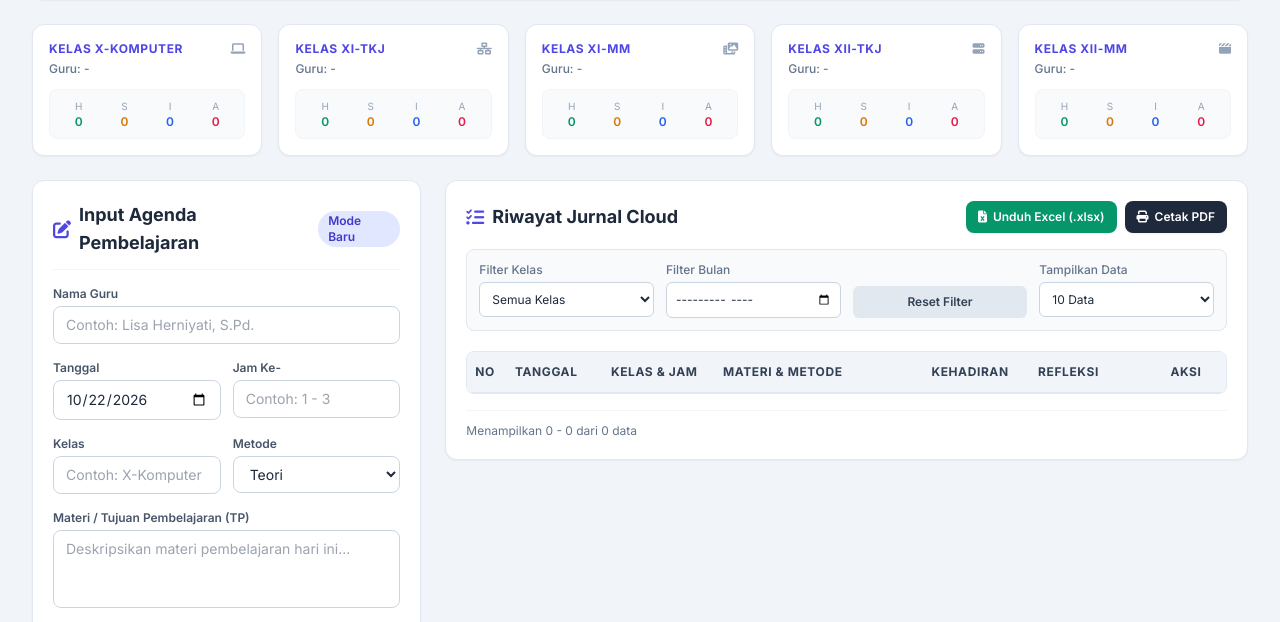
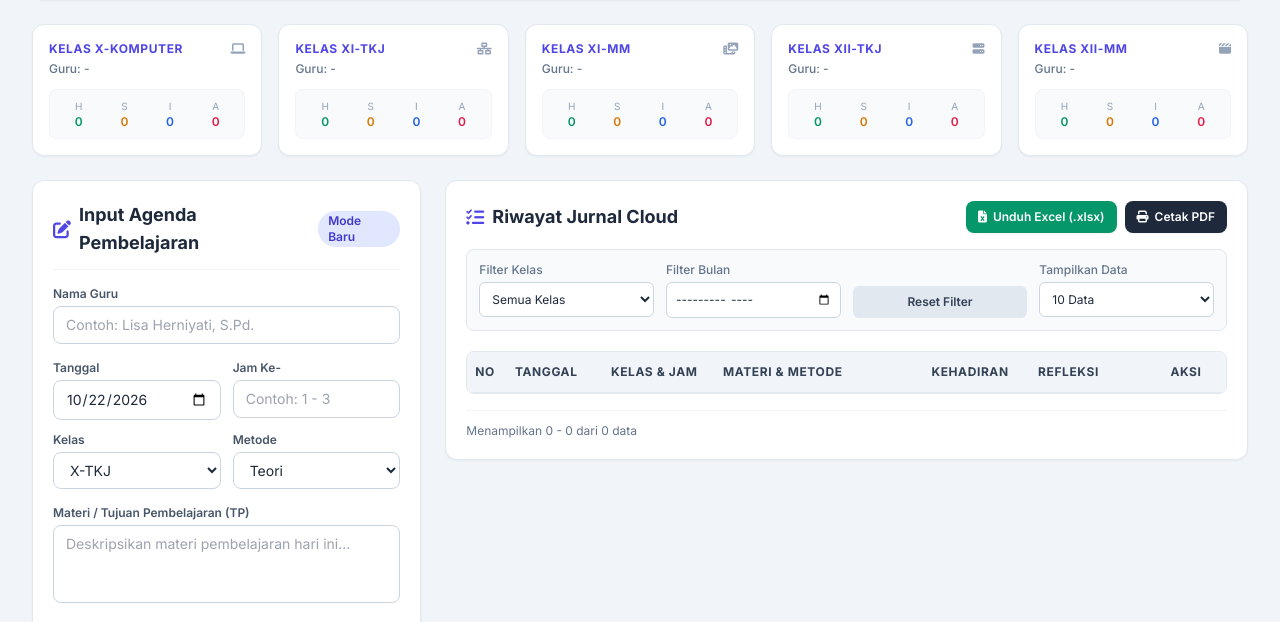
Before and after one commit to SMKTOBI/Jurnal-SMK-Teknologi-Obi, a plain HTML site: page index.html in a window 1280 px wide. Shown: the part 134-756 px from the top of the page. Drawn offline with nearby package versions, Linux system fonts and the light colour scheme.

Commit message:
Add files via upload

```diff
--- a/index.html
+++ b/index.html
@@ -188,12 +188,16 @@
               <label class="block text-xs font-semibold text-slate-600 mb-1">Jam Ke-</label>
               <input type="text" id="inputJamKe" required placeholder="Contoh: 1 - 3" class="w-full text-sm px-3 py-2 border border-slate-300 rounded-lg focus:ring-2 focus:ring-indigo-500 focus:border-indigo-500 outline-none transition">
             </div>
-          </div>
-
-          <div class="grid grid-cols-2 gap-3">
-            <div>
+              <div>
               <label class="block text-xs font-semibold text-slate-600 mb-1">Kelas</label>
-              <input type="text" id="inputKelas" required placeholder="Contoh: X-Komputer" class="w-full text-sm px-3 py-2 border border-slate-300 rounded-lg focus:ring-2 focus:ring-indigo-500 focus:border-indigo-500 outline-none transition">
+              <select id="inputMetode" required class="w-full text-sm px-3 py-2 border border-slate-300 rounded-lg focus:ring-2 focus:ring-indigo-500 focus:border-indigo-500 outline-none transition bg-white">
+                <option value="X-TKJ">X-TKJ</option>
+                <option value="X-Multimedia">X-Multimedia</option>
+                <option value="XI-TKJ">XI-TKJ</option>
+                <option value="XI-Multimedia">XI-Multimedia</option>
+                <option value="XII-TKJ">XII-TKJ</option>
+                <option value="XII-Multimedia">XII-Multimedia</option>
+              </select>
             </div>
             <div>
               <label class="block text-xs font-semibold text-slate-600 mb-1">Metode</label>
@@ -377,7 +381,7 @@
   <!-- SKRIP LOGIKA FRONTEND & INTEGRASI GAS -->
   <script>
     // KONSTANTA URL GOOGLE APPS SCRIPT
-    const SCRIPT_URL = "https://script.google.com/macros/s/AKfycbwfm6i4xNA3bOO_gFPJlp7tw2dydYmWrv8yIM4cK7wOEzQtxalShSTn7z0IBooBCr1Qcg/exec"; // Ganti dengan URL web app hasil deployment Google Apps Script Anda
+    const SCRIPT_URL = "https://script.google.com/macros/s/AKfycbxdJDiMgfTQNhiHle2TzZ2Q0lB_ZKr_RI-m6WdCYYZABAsakuTvJg0AmaKLig7-mmT4RA/exec"; // Ganti dengan URL web app hasil deployment Google Apps Script Anda
 
     // MASTER KELAS METRIK
     const METRIC_CLASSES = [
```
